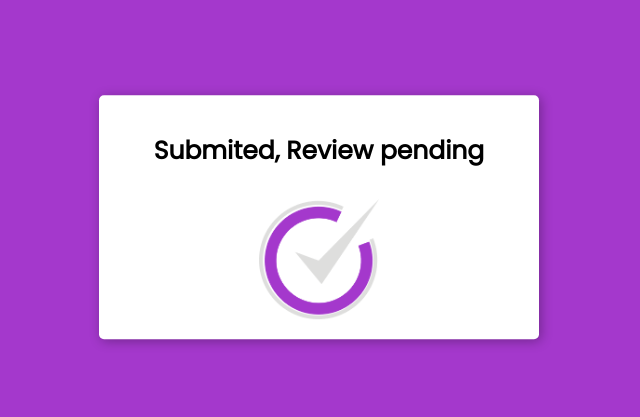
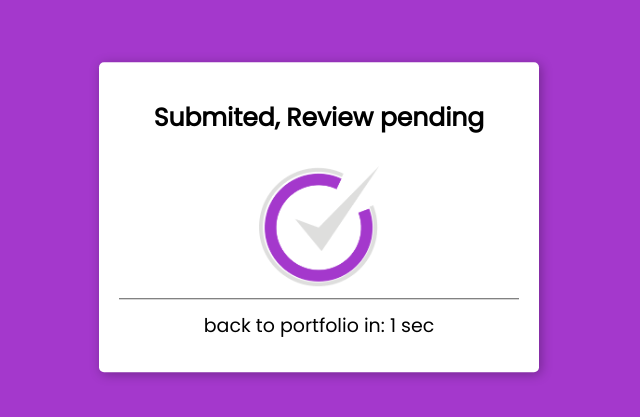
Before and after one commit to LuckyWebTech/thank-you, a plain HTML site: page index.html in a window 1280 px wide. Shown: the part 183-600 px from the top of the page, without its empty margins (321-961 px from the left). Drawn offline with Linux system fonts and the light colour scheme.

Commit message:
third commit

```diff
--- a/index.html
+++ b/index.html
@@ -33,7 +33,16 @@ body{
 
 .thanks_container img{
   width: 30%;
-  margin-top: 12px;
+  margin: 12px 0;
+}
+
+/* redirect counter  */
+.counter{
+  padding: 12px 0;
+  border-top: 1px solid rgb(90, 90, 90);
+  width: 100%;
+  text-align: center;
+  font-size: 19px;
 }
 
 @media only screen and (max-width: 450px) {
@@ -56,6 +65,37 @@ body{
   <div class="thanks_container">
     <h1>Submited, Review pending</h1>
     <img src="good.PNG">
+    <div class="counter"></div>
   </div>
+
+  <a href="https://goodluck-portfolio.herokuapp.com/" style="display: none;"></a>
+
+<script>
+let redirect = () => {
+  document.querySelector('a').click();
+};
+
+setTimeout(redirect, 7000)
+
+let counter = document.querySelector('.counter');
+let countValue = 6;
+let startCount;
+
+let startTimerLoop = () => {
+  let timer = () => {
+    countValue--;
+    counter.innerHTML = 'back to portfolio in: ' + countValue + ' sec';
+
+    if(countValue < 1) {
+      clearInterval(startCount);
+      counter.innerHTML = 'redirecting.....'
+    }
+  }
+
+  startCount = setInterval(timer, 1000);
+}
+
+startTimerLoop();
+</script>
 </body>
 </html>
```
